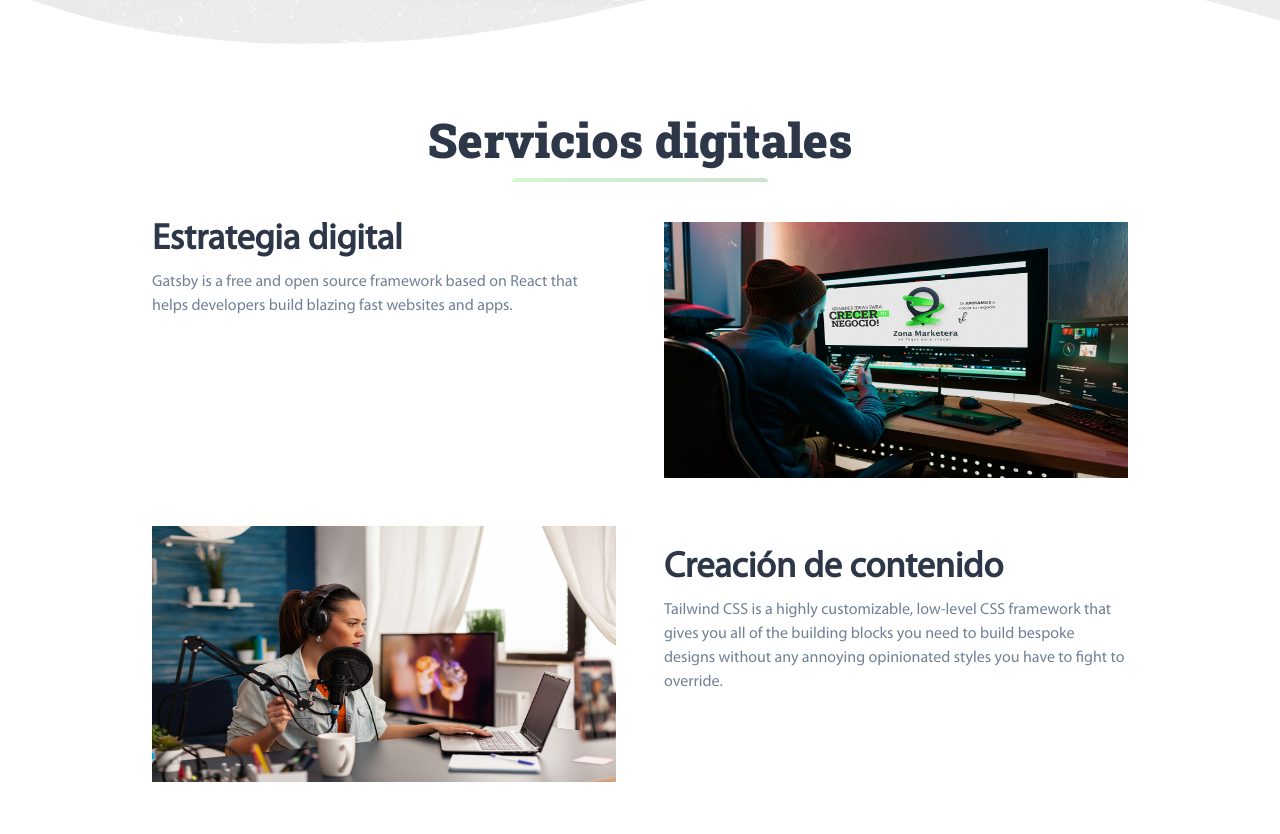
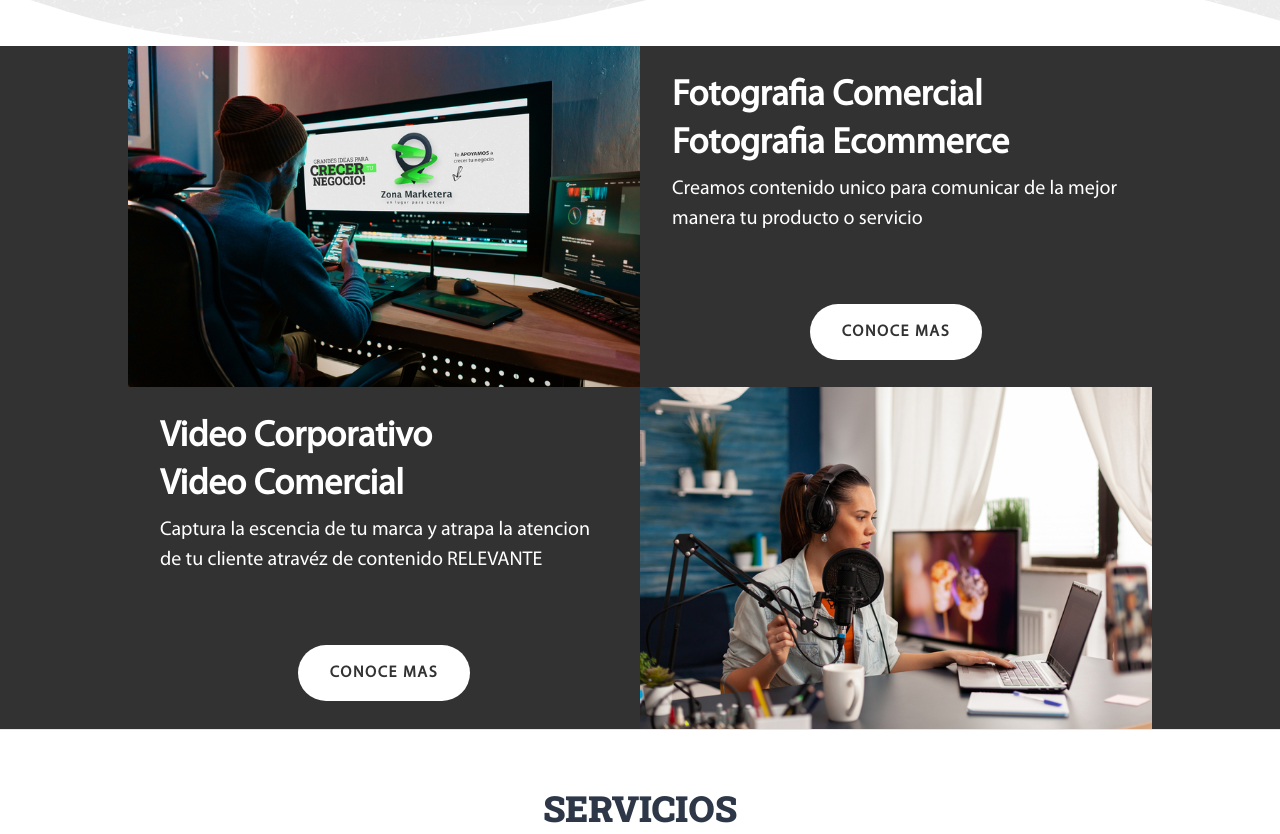
Before and after one commit to AlexisReyes/zona-marketera, a Gatsby site in the folder website/: page / in a window 1280 px wide. Shown: the part 740-1574 px from the top of the page. Built offline with nearby package versions, Linux system fonts and the light colour scheme; Gatsby itself is replaced by a stand-in of ours.

Commit message:
Se agregan caracterisiticas

```diff
--- a/website/src/components/features.js
+++ b/website/src/components/features.js
@@ -9,41 +9,44 @@ import vloggerSmall from "../images/vlogger-480.jpg";
 
 function Features() {
     return (
-      <section className="bg-white border-b py-8">
-        <div className="container max-w-5xl mx-auto m-8">
-          <h2 className="w-full my-2 text-5xl font-bold leading-tight text-center text-gray-800">Servicios digitales</h2>
-          <div className="w-full mb-4">
-            <div className="h-1 mx-auto gradient w-64 opacity-25 my-0 py-0 rounded-t"></div>
-          </div>
+      <section className="bg-stone border-b font-myriad-pro">
+        <div className="container max-w-5xl mx-auto">
 
-          <div className="flex flex-wrap font-myriad-pro">
-            <div className="w-5/6 sm:w-1/2 p-6 font-myriad-pro">
-              <h3 className="text-4xl text-gray-800 font-bold leading-none mb-3">Estrategia digital</h3>
-              <p className="text-gray-600 mb-8">Gatsby is a free and open source framework based on React that helps developers build blazing fast websites and apps.<br /><br />
-              </p>
-            </div>
-            <div className="w-full sm:w-1/2 p-6">
-              <img className="w-full sm:h-64 mx-auto"
+          <div className="flex flex-wrap">
+            <div className="md:w-1/2 w-full">
+              <img className="w-full h-full"
                 srcSet={`${webSmall} 280w, ${webMedium} 768w, ${webLarge} 1280w`}
                 sizes="(min-width: 1080px) 464px, (min-width: 640px) calc(45.71vw - 21px), calc(100vw - 48px)"
                 src={webSmall}/>
             </div>
+            <div className="w-full h-full md:w-1/2 p px-8 pt-8">
+              <h3 className="text-4xl font-bold leading-none mb-3">Fotografia Comercial</h3>
+              <h3 className="text-4xl font-bold leading-none mb-3">Fotografia Ecommerce</h3>
+              <p className="md:mb-8 text-xl">Creamos contenido unico para comunicar de la mejor manera tu producto o servicio<br/><br/></p>
+              <div className="flex-none mt-auto rounded-b rounded-t-none overflow-hidden pby-8">
+                <div className="flex items-center justify-center">
+                  <button className="mx-auto lg:mx-0 hover:underline bg-white text-stone font-bold rounded-full sm:my-2 my-6 py-4 px-8 tracking-widest">CONOCE MAS</button>
+                </div>
+              </div>
+            </div>
           </div>
 
-          <div className="flex flex-wrap flex-col-reverse sm:flex-row font-myriad-pro">
-            <div className="w-full sm:w-1/2 p-6">
-              <img className="w-full sm:h-64 mx-auto"
+          <div className="flex flex-wrap">
+            <div className="w-full h-full md:w-1/2 p px-8 pt-8">
+              <h3 className="text-4xl font-bold leading-none mb-3">Video Corporativo</h3>
+              <h3 className="text-4xl font-bold leading-none mb-3">Video Comercial</h3>
+              <p className="md:mb-8 text-xl">Captura la escencia de tu marca y atrapa la atencion de tu cliente atravéz de contenido RELEVANTE<br /><br /></p>
+              <div className="flex-none mt-auto rounded-b rounded-t-none overflow-hidden pby-8">
+                <div className="flex items-center justify-center">
+                  <button className="mx-auto lg:mx-0 hover:underline bg-white text-stone font-bold rounded-full sm:my-2 my-6 py-4 px-8 tracking-widest">CONOCE MAS</button>
+                </div>
+              </div>
+            </div>
+            <div className="md:w-1/2 w-full">
+              <img className="w-full h-full"
                 srcSet={`${vloggerSmall} 300w, ${vloggerMedium} 768w, ${vloggerLarge} 1280w`}
                 sizes="(min-width: 1080px) 464px, (min-width: 640px) calc(45.71vw - 21px), calc(100vw - 48px)"
                 src={vloggerSmall}/>
-            </div>
-            <div className="w-full sm:w-1/2 p-6 mt-6">
-              <div className="align-middle">
-                <h3 className="text-4xl text-gray-800 font-bold leading-none mb-3">Creación de contenido</h3>
-                <p className="text-gray-600 mb-8">
-                  Tailwind CSS is a highly customizable, low-level CSS framework that gives you all of the building blocks you need to build bespoke designs without any annoying opinionated styles you have to fight to override.<br /><br />
-                </p>
-              </div>
             </div>
 
           </div>
--- a/website/tailwind.config.js
+++ b/website/tailwind.config.js
@@ -10,6 +10,9 @@ module.exports = {
       colors: {
         lime: {
           default: '#50D94D'
+        },
+        stone: {
+          default: '#323232'
         }
       }
     }
```
